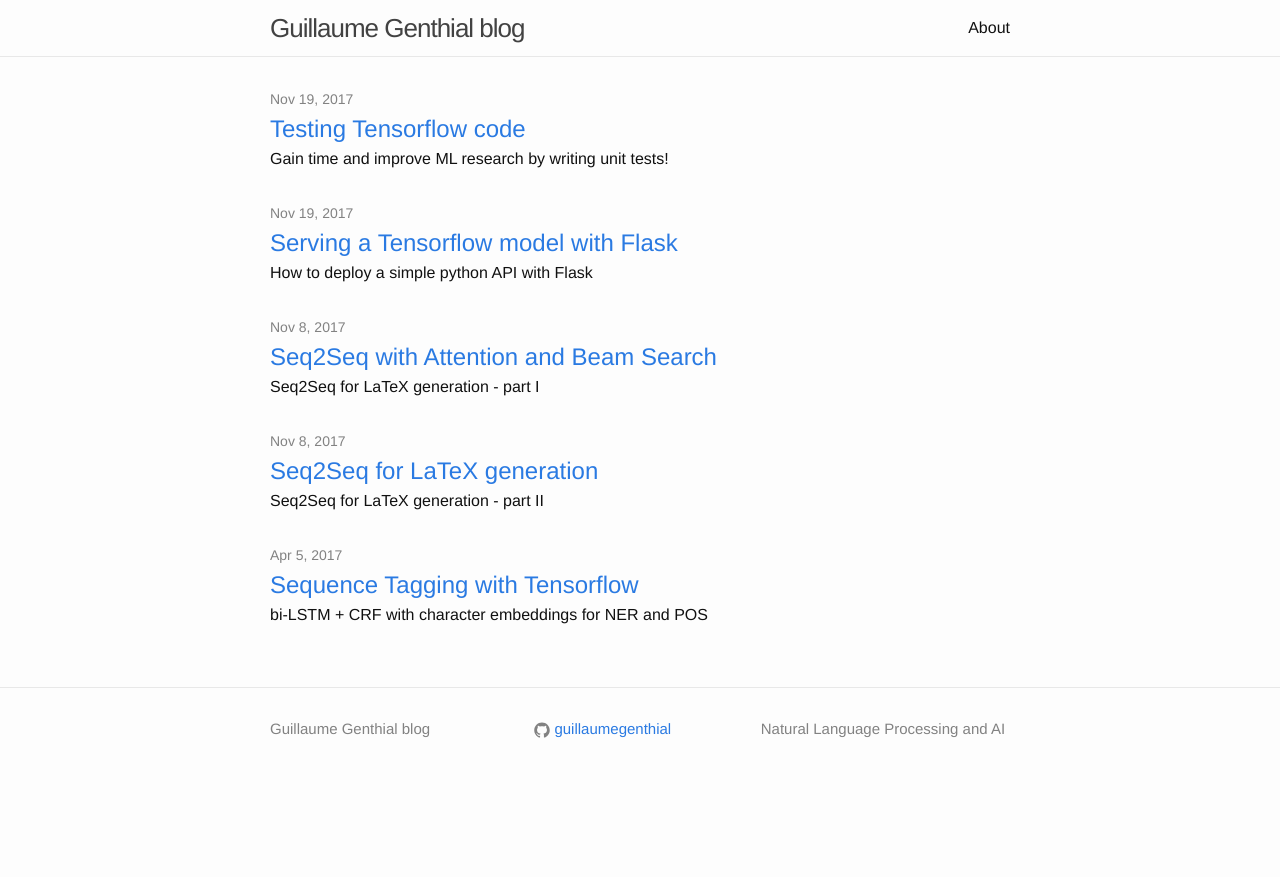
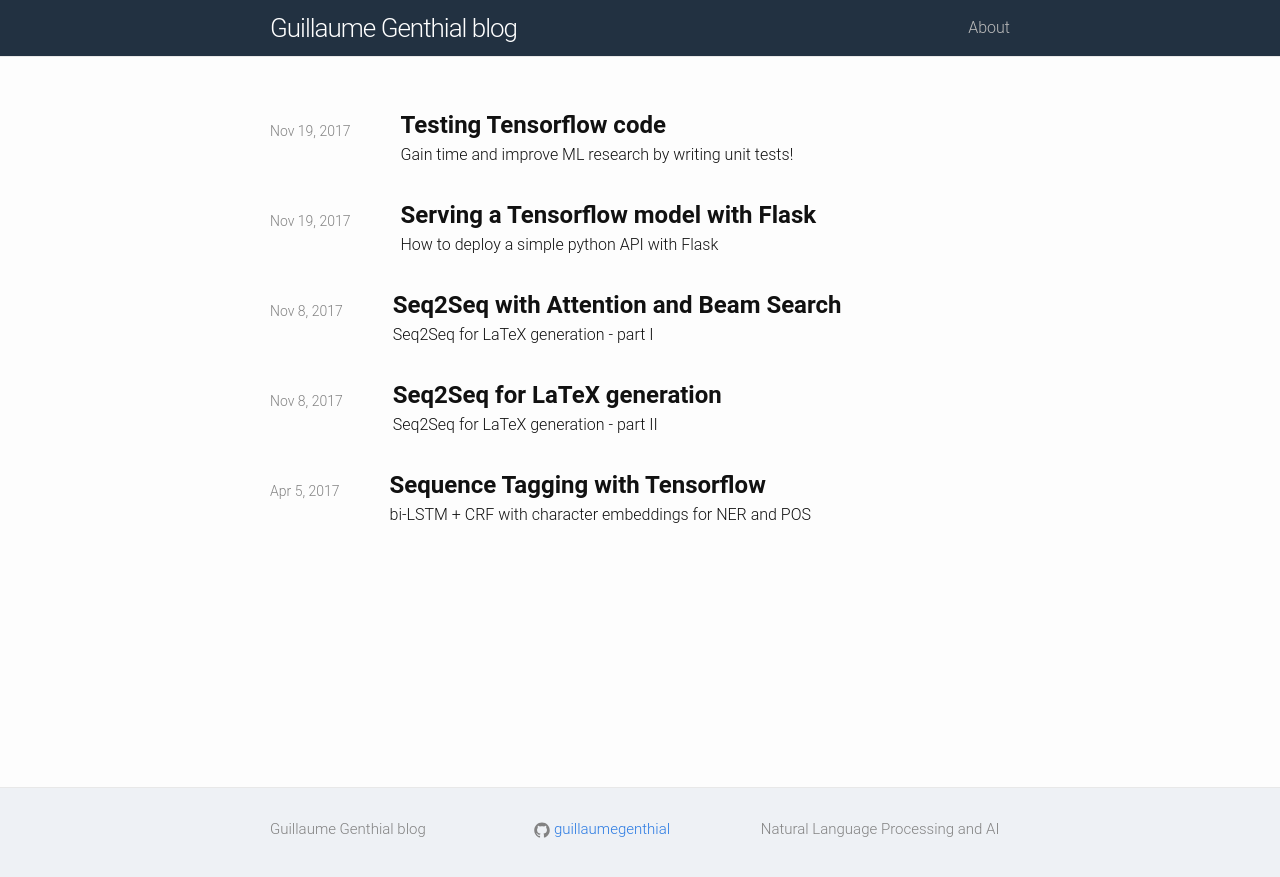
Before and after one commit to guillaumegenthial/guillaumegenthial.github.io, a Jekyll site: the page built from index.md, in a window 1280 px wide. Shown: the top 877 px of the page. Built offline with Jekyll 4.4.1, drawn with Linux system fonts in a browser that asks for light colours; nearby versions of some CDN libraries.

Commit message:
tweaked home page and font

```diff
--- a/_layouts/home.html
+++ b/_layouts/home.html
@@ -1,23 +1,42 @@
----
-layout: default
----
+<!DOCTYPE html>
+<html lang="{{ page.lang | default: site.lang | default: "en" }}">
 
+  {% include head.html %}
+  {% seo %}
+
+  <body>
+
+    {% include header.html %}
+
+    <main class="page-content" aria-label="Content" onclick="hideClass()">
+      <div class="wrapper">
         <div class="home">
 
-  <!-- <h1 class="page-heading">Posts</h1> -->
-
+          <div class="home-page-content">
             {{ content }}
+          </div>
 
           <ul class="post-list">
             {% for post in site.posts %}
               <li>
-        <span class="post-meta">{{ post.date | date: "%b %-d, %Y" }}</span>
-        <a class="post-link" href="{{ post.url | relative_url }}">{{ post.title | escape }}</a>
-        {{ post.excerpt }}
+                <a class="post-preview" href="{{ post.url | relative_url }}">
+                  <span class="post-meta post-metadata">{{ post.date | date: "%b %-d, %Y" }}</span>
+                  <div class="post-description">
+                    <div class="post-preview-title">{{ post.title | escape }}</div>
+                    <div class="post-preview-excerpt">{{ post.excerpt }}</div>
+                  </div>
+                </a>
               </li>
             {% endfor %}
           </ul>
 
-  <!-- <p class="rss-subscribe">subscribe <a href="{{ "/feed.xml" | relative_url }}">via RSS</a></p> -->
+        </div>
 
       </div>
+    </main>
+
+    {% include footer.html %}
+
+  </body>
+
+</html>
--- a/assets/css/custom.css
+++ b/assets/css/custom.css
@@ -1,24 +1,19 @@
-/* begin drag drop zone */
-.box__dragndrop,
-.box__uploading,
-.box__success,
-.box__error {
-  display: none;
+body {
+  /* font-family: Helvetica, Arial, sans-serif; */
+  font-family: 'Roboto', sans-serif;
+  font-size: 16px;
+  line-height: 1.5;
+  font-weight: 300;
+  background-color: #fdfdfd;
+
+  display: flex;
+  min-height: 100vh;
+  flex-direction: column;
 }
 
-.box.has-advanced-upload {
-  background-color: white;
-  outline: 2px dashed black;
-  outline-offset: -10px;
+.home-page-content {
+  padding-bottom: 20px;
 }
-.box.has-advanced-upload .box__dragndrop {
-  display: inline;
-}
-
-.box.is-dragover {
-  background-color: grey;
-}
-/* end drag drop zone*/
 
 .center-image
 {
@@ -34,6 +29,72 @@ p {
 li {
     text-align: justify;
 }
+
+.title-wrapper {
+  text-align: center;
+}
+
+.post-preview {
+  border-bottom: 1px solid rgba(0, 0, 0, 0.1);
+  padding: 24px 0;
+}
+
+a.post-preview {
+  color: inherit;
+}
+
+a.post-preview:hover div.post-preview-title {
+  color: #B70B14;
+  text-decoration: none;
+  font-weight: normal;
+}
+
+
+.post-preview-title {
+  font-weight: 700;
+  font-size: 24px;
+}
+
+.post-preview:last-of-type {
+  border-bottom: none;
+}
+
+.post-metadata {
+  display: inline-block;
+  float: left;
+  padding-top: 1em;
+  margin-right: 50px;
+}
+
+.post-description {
+  position: relative;
+  text-align: left;
+  display: inline-block;
+  vertical-align: top;
+}
+
+
+.site-header {
+  background-color: #223141;
+}
+
+.site-title {
+  color: #FFF !important;
+  float: none;
+}
+
+.page-link {
+  color: #bbb !important;
+}
+
+.page-content {
+  flex: 1;
+}
+
+.site-footer {
+  background-color: #EEF1F5;
+}
+
 
 .api-pre {
     display: flex;
```
Also changed, not shown: Gemfile.lock. Lines whose indentation alone changed are shown as unchanged.
